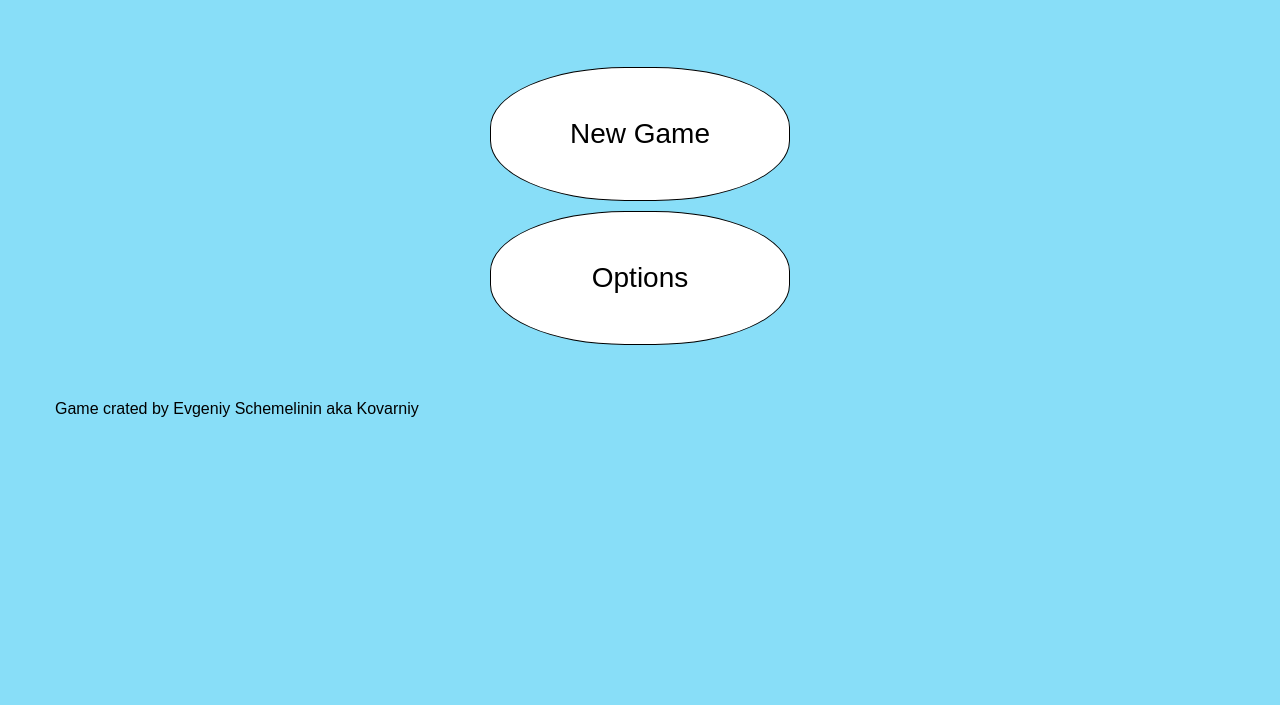
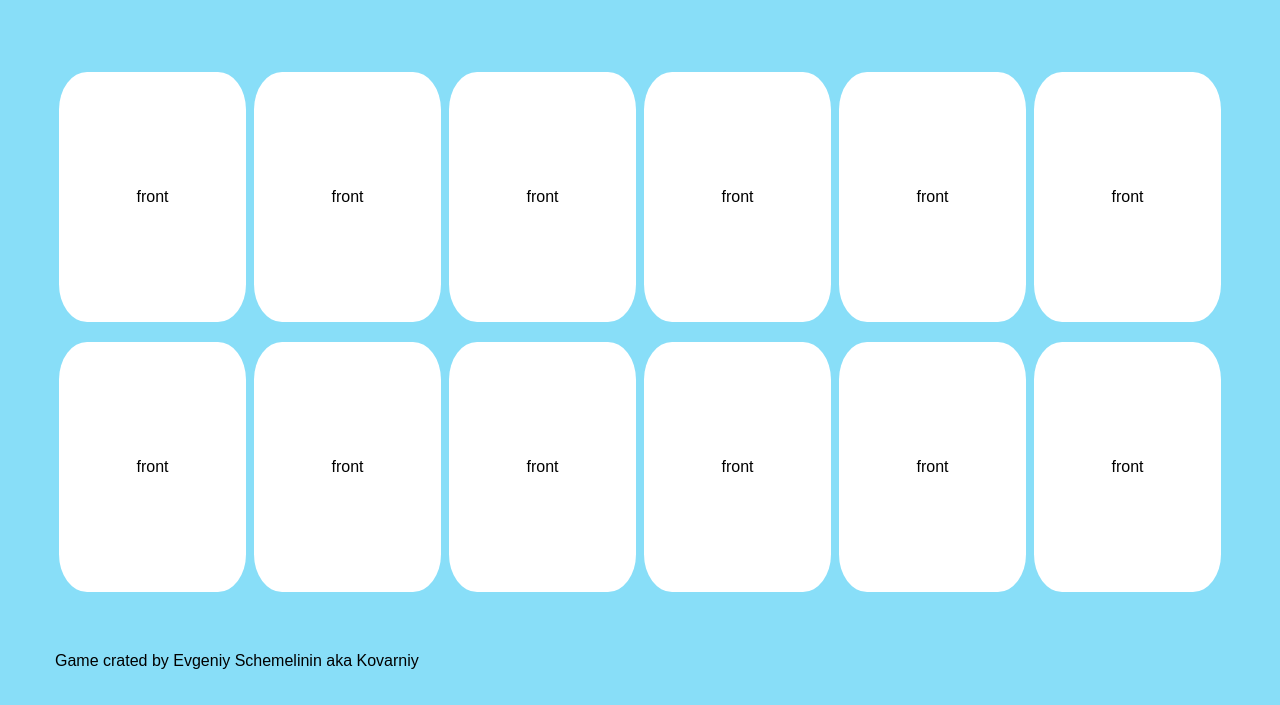
Before and after one commit to Kovarniy/kovarniy.github.io, a website built with webpack: page dist/index.html in a window 1280 px wide. Shown: the part 95-800 px from the top of the page. Built offline with nearby package versions, Linux system fonts and the light colour scheme.

Commit message:
add cats img

```diff
--- a/dist/index.html
+++ b/dist/index.html
@@ -22,63 +22,60 @@
     </header>
     <main>
       <div class="container" id="work-space">
-        <div id="game-menu">
+        <!-- <div id="game-menu">
           <button class="menu-btn" id="new-game-btn">New Game</button>
           <button class="menu-btn" id="options-btn">Options</button>
+        </div> -->
+
+        <div class="card" id="0-card">
+          <div class="front-card">front</div>
+          <div class="back-card"><div class="card-logo"></div></div>
         </div>
-
-        <!--
-        <div class="cards-field">
-          <div class="card 1-card">
+        <div class="card" id="1-card">
           <div class="front-card">front</div>
           <div class="back-card">back</div>
         </div>
-          <div class="card 2-card">
+        <div class="card" id="2-card">
           <div class="front-card">front</div>
           <div class="back-card">back</div>
         </div>
-          <div class="card 3-card">
+        <div class="card" id="3-card">
           <div class="front-card">front</div>
           <div class="back-card">back</div>
         </div>
-          <div class="card 4-card">
+        <div class="card" id="4-card">
           <div class="front-card">front</div>
           <div class="back-card">back</div>
         </div>
-          <div class="card 5-card">
+        <div class="card" id="5-card">
           <div class="front-card">front</div>
           <div class="back-card">back</div>
         </div>
-          <div class="card 6-card">
+        <div class="card" id="6-card">
           <div class="front-card">front</div>
           <div class="back-card">back</div>
         </div>
-          <div class="card 7-card">
+        <div class="card" id="7-card">
           <div class="front-card">front</div>
           <div class="back-card">back</div>
         </div>
-          <div class="card 8-card">
+        <div class="card" id="8-card">
           <div class="front-card">front</div>
           <div class="back-card">back</div>
         </div>
-          <div class="card 9-card">
+        <div class="card" id="9-card">
           <div class="front-card">front</div>
           <div class="back-card">back</div>
         </div>
-          <div class="card 10-card">
+        <div class="card" id="10-card">
           <div class="front-card">front</div>
           <div class="back-card">back</div>
         </div>
-          <div class="card 11-card">
+        <div class="card" id="11-card">
           <div class="front-card">front</div>
           <div class="back-card">back</div>
         </div>
-          <div class="card 12-card">
-            <div class="front-card">front</div>
-            <div class="back-card">back</div>
-          </div>
-        </div>
-       -->
+
       </div>
     </main>
     <footer>
--- a/dist/style/style.css
+++ b/dist/style/style.css
@@ -96,6 +96,13 @@ footer {
   -webkit-perspective: 1000px;
           perspective: 1000px;
   margin: 10px 3px;
+}
+
+#work-space .card .card-logo {
+  background-image: url(../img/cat1.jpg);
+  width: 95%;
+  height: 95%;
+  border-radius: 15%;
 }
 
 #work-space .card .front-card,
@@ -199,7 +206,7 @@ footer {
           flex-direction: column;
 }
 
-.menu-btn {
+#game-menu .menu-btn {
   border: 1px solid black;
   border-radius: 45%;
   margin: 5px;
@@ -211,7 +218,7 @@ footer {
   cursor: pointer;
 }
 
-.menu-btn:focus {
+#game-menu .menu-btn:focus {
   outline: none !important;
   color: #ffebbd;
 }
--- a/dist/style/style.scss
+++ b/dist/style/style.scss
@@ -72,6 +72,12 @@ footer {
     perspective: 1000px;
     margin: 10px 3px;
 
+    .card-logo {
+      background-image: url(../img/cat1.jpg);
+      width: 95%;
+      height: 95%;
+      border-radius: 15%;
+    }
     .front-card,
     .back-card {
       position: absolute;
@@ -90,6 +96,7 @@ footer {
       background-color: white;
     }
     .back-card {
+      // background-image: url(../img/cat1.jpg);
       background-color: gold;
       transform: rotateY(180deg);
     }
```
Also changed, not shown: dist/img/cat1.jpg (added), dist/img/cat10.jpg (added), dist/img/cat11.jpg (added), dist/img/cat12.jpg (added), dist/img/cat13.jpg (added), dist/img/cat14.jpg (added), dist/img/cat15.jpg (added), dist/img/cat16.jpg (added), dist/img/cat2.jpg (added), dist/img/cat3.jpg (added), dist/img/cat4.jpg (added), dist/img/cat5.jpg (added), dist/img/cat6.jpg (added), dist/img/cat7.jpg (added), 3 more files, 1 other file. Lines whose indentation alone changed are shown as unchanged.
